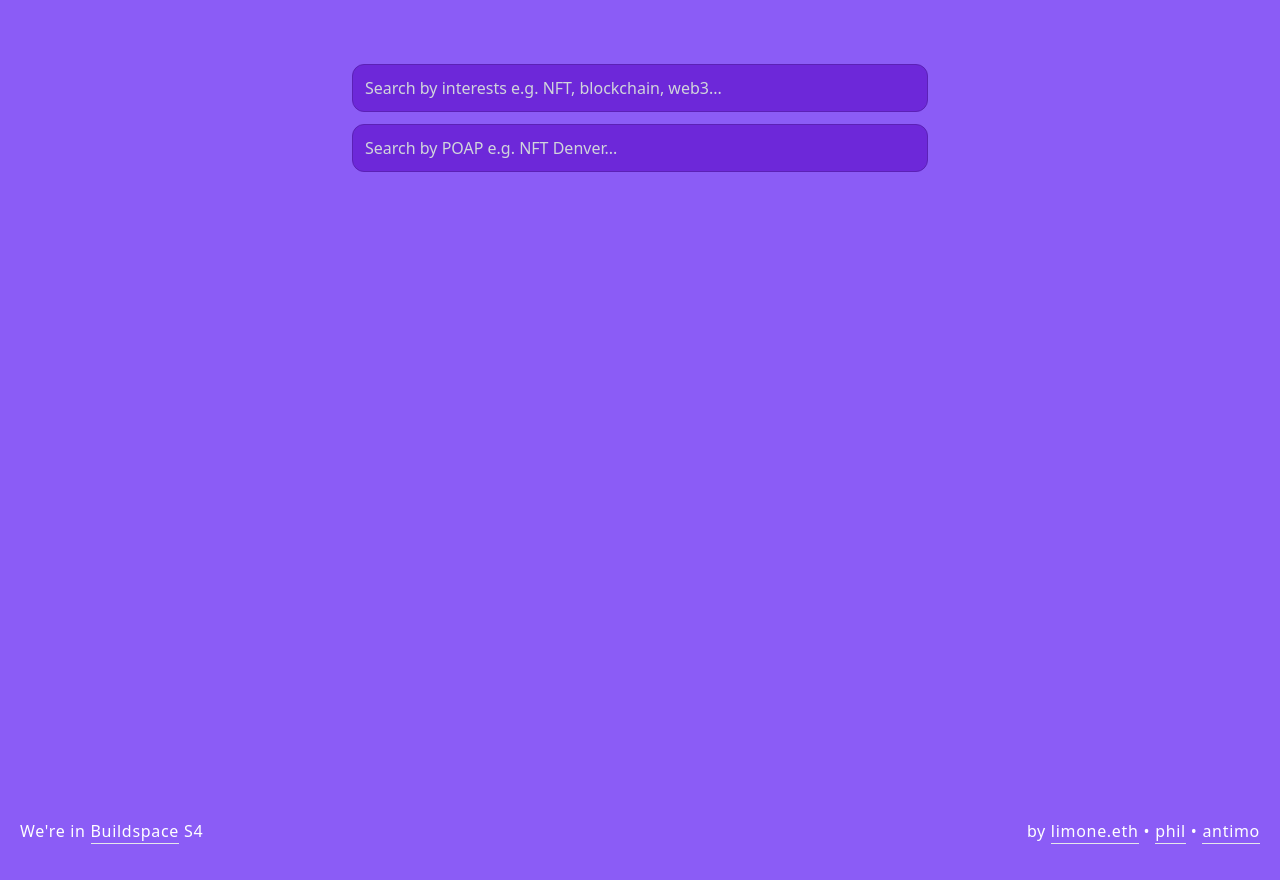
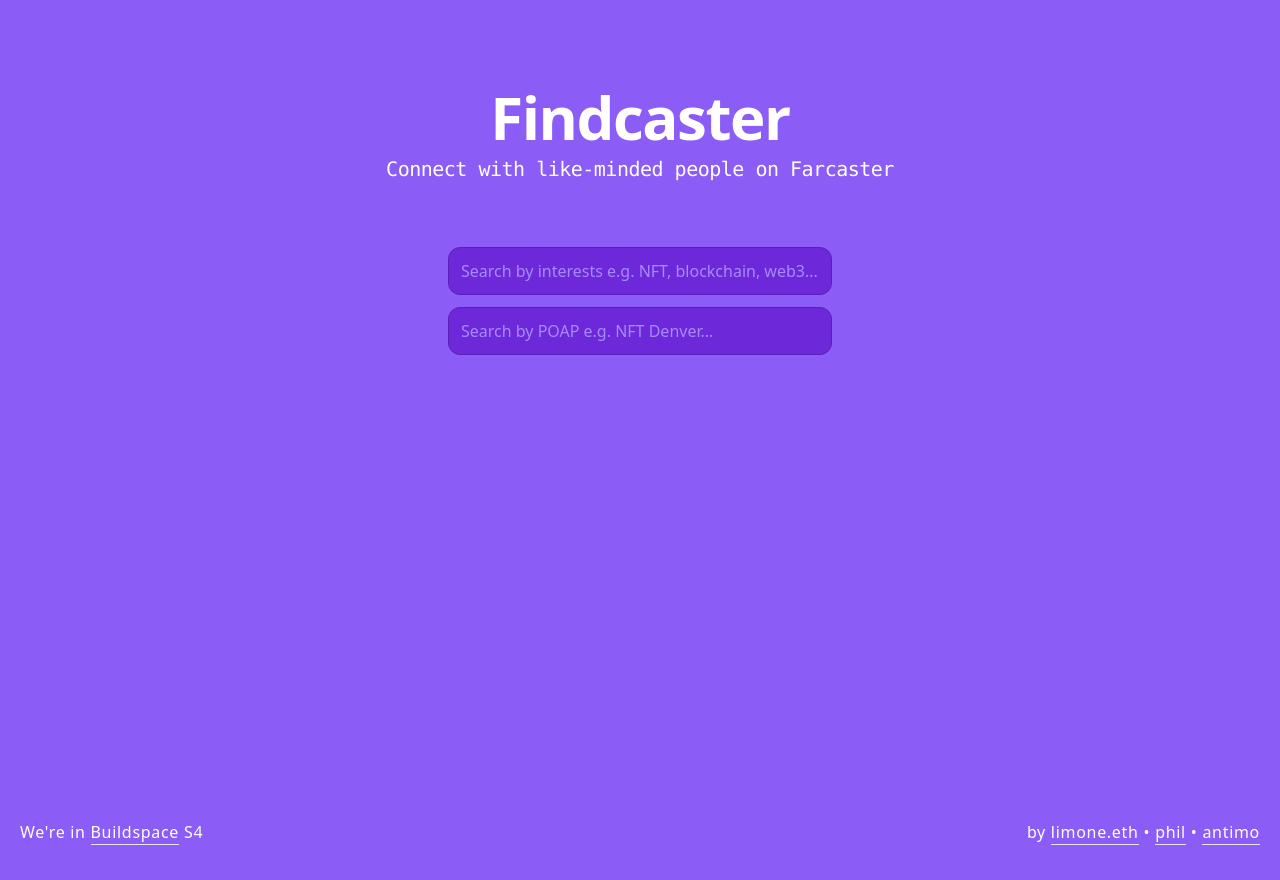
Before and after one commit to limone-eth/findcaster, a Next.js app: page / in a window 1280 px wide. Built offline with nearby package versions, Linux system fonts and the light colour scheme.

Commit message:
minor style updates

```diff
--- a/app/page.tsx
+++ b/app/page.tsx
@@ -1,6 +1,6 @@
 import PlausibleProvider from 'next-plausible';
 
-import { ContentLayout } from '@/modules/application/components/DesignSystem';
+import { ContentLayout, Heading, Text } from '@/modules/application/components/DesignSystem';
 import { Footer } from '@/modules/application/components/Footer';
 import Search from '@/modules/search/components/Search';
 
@@ -9,6 +9,14 @@
     <PlausibleProvider domain="findcaster-kappa.vercel.app" trackOutboundLinks={true}>
       <ContentLayout>
         <ContentLayout.Content>
+          <div className="mt-20">
+            <Heading level={0} size="xxxl" textAlign="center">
+              Findcaster
+            </Heading>
+            <Text textAlign="center" size="xl" fontFamily="mono">
+              Connect with like-minded people on Farcaster
+            </Text>
+          </div>
           <Search />
         </ContentLayout.Content>
         <ContentLayout.Footer>
--- a/modules/application/components/DesignSystem/Elements/Heading.tsx
+++ b/modules/application/components/DesignSystem/Elements/Heading.tsx
@@ -3,7 +3,7 @@
 interface Heading {
   children: any;
   spacing?: 'none' | 's' | 'm' | 'l' | 'xl';
-  size?: 'inherit' | 's' | 'm' | 'l' | 'xl' | 'xxl';
+  size?: 'inherit' | 's' | 'm' | 'l' | 'xl' | 'xxl' | 'xxxl';
   textAlign?: 'left' | 'center' | 'right';
   color?: 'inherit' | 'white' | 'black';
   level?: 0 | 1 | 2 | 3 | 4;
@@ -14,7 +14,7 @@
   children,
   spacing = 'none',
   level = 2,
-  color = 'black',
+  color = 'white',
   textAlign = 'left',
   fontFamily = 'sans',
   size = 'm',
@@ -39,12 +39,13 @@
     'text-xl': size === 'l',
     'text-2xl': size === 'xl',
     'text-3xl': size === 'xxl',
+    'text-6xl': size === 'xxxl',
 
     'leading-tight tracking-tight': level === 0 || level === 1 || level === 2,
     'leading-snug': level === 3 || level === 4,
 
     'text-white': color === 'white',
-    'text-gray-900 dark:text-white': color === 'black',
+    'text-gray-900': color === 'black',
   });
 
   let Tag;
--- a/modules/application/components/DesignSystem/Elements/Input.tsx
+++ b/modules/application/components/DesignSystem/Elements/Input.tsx
@@ -48,7 +48,7 @@
     ref
   ) => {
     const inputClassNames = classNames(
-      'px-3 w-full text-white bg-violet-700 placeholder-gray-300 rounded-xl focus:outline-none',
+      'px-3 w-full text-white bg-violet-700 placeholder-violet-400 rounded-xl focus:outline-none',
       {
         'border-0 pl-0 focus:ring-transparent': theme === 'bare',
         'border-1 focus:ring-transparent border-violet-800 focus:border-violet-900':
--- a/modules/search/components/Search.tsx
+++ b/modules/search/components/Search.tsx
@@ -15,7 +15,7 @@
 
   return (
     <div className="m-16">
-      <div className="m-auto mb-10 w-1/2">
+      <div className="m-auto mb-10 md:w-1/3">
         <div className="flex flex-col gap-3">
           <SearchInterestsInput
             onSelect={(item) => {
```
